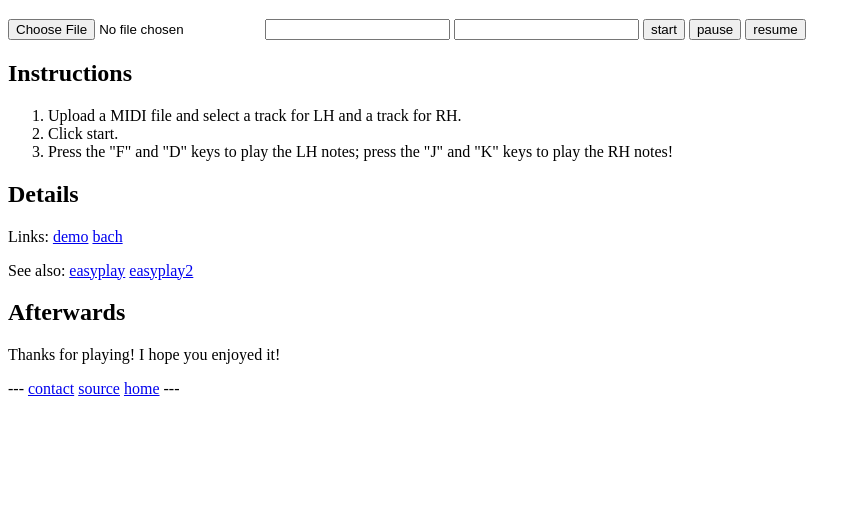
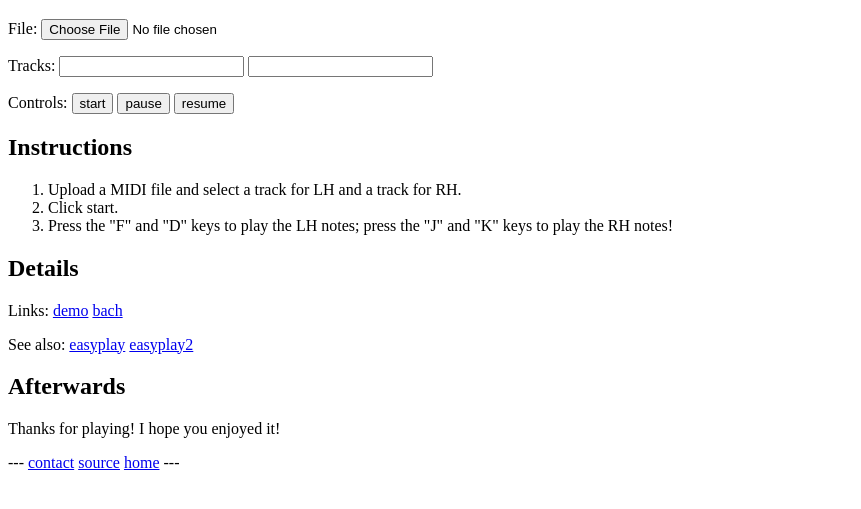
Before and after one commit to mccode187/easyplay3, a plain HTML site: page index.html in a window 1280 px wide. Shown: the part 61-570 px from the top of the page, without its empty margins (0-861 px from the left). Drawn offline with Linux system fonts and the light colour scheme.

Commit message:
added some labels

```diff
--- a/index.html
+++ b/index.html
@@ -1,9 +1,12 @@
 <!DOCTYPE html>
 <title>EasyPlay3</title>
 <h1>EasyPlay3</h1>
+<p>File:
 <input id="midi_file" type="file" accept=".mid,.midi">
+<p>Tracks:
 <input id="LH_track">
 <input id="RH_track">
+<p>Controls:
 <button id="start">start</button>
 <button id="pause">pause</button>
 <button id="resume">resume</button>
```
